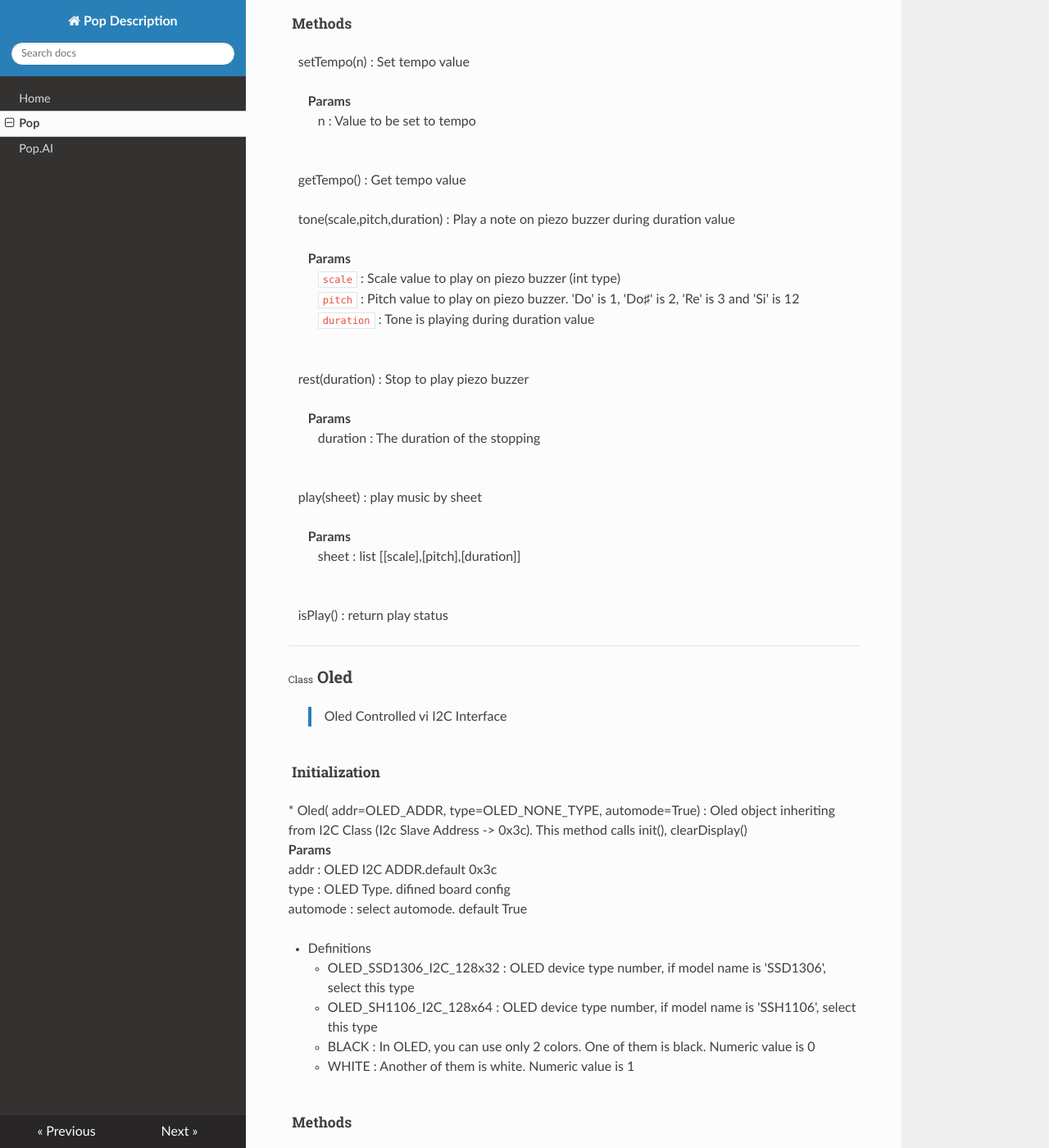
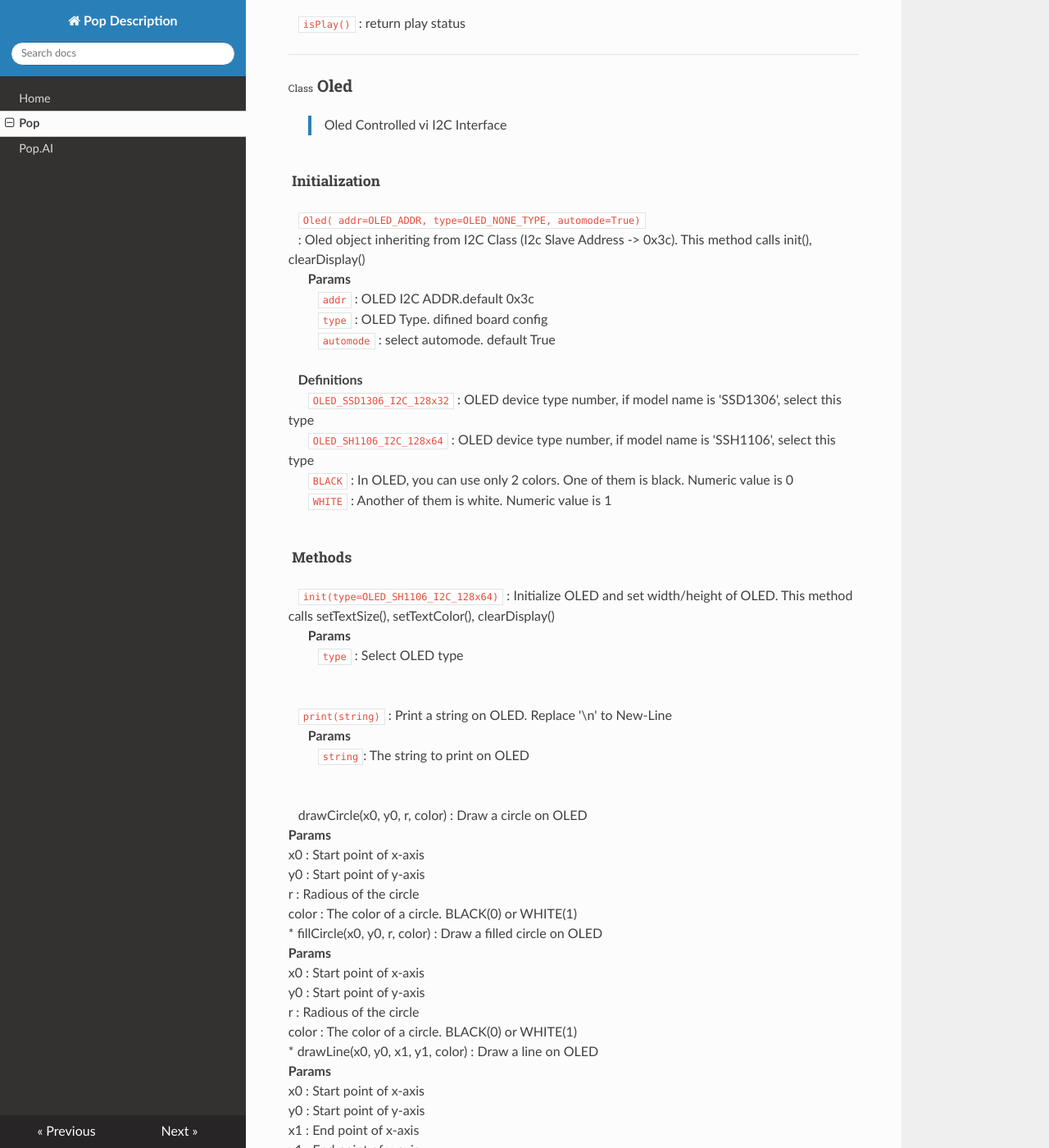
Before and after one commit to hbe-dev/pop_docs, an MkDocs documentation site: the page built from docs/pop.md, in a window 1280 px wide and 1400 px high, scrolled down 7715 px. Shown: the whole window at 82% size. Built offline with MkDocs 1.6.1, drawn with Linux system fonts in a browser that asks for light colours; nearby versions of some CDN libraries; some of the changed text lies outside the part shown.

Commit message:
Update pop.md

```diff
--- a/docs/pop.md
+++ b/docs/pop.md
@@ -15,7 +15,7 @@
 
 <h5>&emsp;Initialization</h5>
 
-&emsp; `Out(n)` : Out Object  <br><br>
+&emsp; `Out(n)` : Out Object<br>
 &emsp;&emsp;**Params**
 &emsp;&emsp;&emsp;`n` : GPIO Number Connected to the Output Device
 
@@ -31,7 +31,7 @@
 
 <h5>&emsp;Initialization</h5>
 
-&emsp;`Led(n)` : Led Object inheriting from Out Class  <br><br>
+&emsp;`Led(n)` : Led Object inheriting from Out Class<br>
 &emsp;&emsp;**Params**
 &emsp;&emsp;&emsp;`n` : GPIO Number Connected to the LED
 
@@ -42,7 +42,7 @@
 
 <h5>&emsp;Initialization</h5>
 
-&emsp;`Leds(n)` : Leds Object inheriting from Led Class  <br><br>
+&emsp;`Leds(n)` : Leds Object inheriting from Led Class<br>
 &emsp;&emsp;**Params**
 &emsp;&emsp;&emsp;`n` : list Number defined board config Connected to the LED
 
@@ -58,20 +58,21 @@
 
 <h5>&emsp;Initialization</h5>
 
-&emsp;`Input(n,activeHigh=Ture)` : Input Object    <br><br>
+&emsp;`Input(n,activeHigh=Ture)` : Input Object<br>
 &emsp;&emsp;**Params**
 &emsp;&emsp;&emsp;`n` : GPIO Number Connected to the Input Device
 &emsp;&emsp;&emsp;`activeHigh` : Used to check if the Input Device is HIGH when pressed , Default True
 
-&emsp;&emsp;**Definitions**
-&emsp;&emsp;&emsp;`FALLING` : Detect Falling Edge
-&emsp;&emsp;&emsp;`RISING` : Detect Rising Edge
-&emsp;&emsp;&emsp;`BOTH` : Detect Both Side
+<h5>&emsp;Definitions</h5>
+
+&emsp;`FALLING` : Detect Falling Edge
+&emsp;`RISING` : Detect Rising Edge
+&emsp;`BOTH` : Detect Both Side
 
 <h5>&emsp;Methods</h5>
 
 &emsp;`read()` : Read the Input Device Status
-&emsp;`setCallback(func,param=None,type=BOTH)` : Set Callback Function When Detect Edge    <br><br>
+&emsp;`setCallback(func,param=None,type=BOTH)` : Set Callback Function When Detect Edge<br>
 &emsp;&emsp;**Params**
 &emsp;&emsp;&emsp;`func` : Function to use when calling Callback
 &emsp;&emsp;&emsp;`param` : Arguments passed to the Callback function , Default None
@@ -84,7 +85,7 @@
 
 <h5>&emsp;Initialization</h5>
 
-&emsp;`Switch(n)` : Switch Object inheriting from Input Class   <br><br>
+&emsp;`Switch(n)` : Switch Object inheriting from Input Class<br>
 &emsp;&emsp;**Params**
 &emsp;&emsp;&emsp;`n` : GPIO Number Connected to the Switch
 
@@ -95,7 +96,7 @@
 
 <h5>&emsp;Initialization</h5>
 
-&emsp;`Switches(n)` : Switch Object inheriting from Input Class <br><br>
+&emsp;`Switches(n)` : Switch Object inheriting from Input Class<br>
 &emsp;&emsp;**Params**
 &emsp;&emsp;&emsp;`n` : list Number defined board config Connected to the Switch
 
@@ -106,28 +107,32 @@
 
 <h5>&emsp;Initialization</h5>
 
-&emsp;`SpiAdc(channel, device=0, bus=0, speed=1000000)` : SpiAdc object <br><br>
+&emsp;`SpiAdc(channel, device=0, bus=0, speed=1000000)` : SpiAdc object <br>
 &emsp;&emsp;**Params**
 &emsp;&emsp;&emsp;`channel` : ADC Channel
 &emsp;&emsp;&emsp;`device` : SPI Interface Channel , Default 0 (in Raspberry Pi)
 &emsp;&emsp;&emsp;`bus` : Not Used..
 &emsp;&emsp;&emsp;`speed` : SPI Interface Clock Speed , Default 1000000(1MHz)
 
-&emsp;&emsp;**Definitions**
-&emsp;&emsp;&emsp;`TYPE_AVERAGE` : Average data based on sampling count
-&emsp;&emsp;&emsp;`TYPE_NORMAL` : Unaveraged raw data
-&emsp;&emsp;&emsp;`MODE_FULL` : Call Callback function always
-&emsp;&emsp;&emsp;`MODE_INCLUSIVE` : If data is in arange(max, min), call Callback function
-&emsp;&emsp;&emsp;`MODE_EXCLUSIVE` : If data is over arange, call Callback function
+<h5>&emsp;Definitions</h5>
+
+&emsp;`TYPE_AVERAGE` : Average data based on sampling count
+&emsp;`TYPE_NORMAL` : Unaveraged raw data
+&emsp;`MODE_FULL` : Call Callback function always
+&emsp;`MODE_INCLUSIVE` : If data is in arange(max, min), call Callback function
+&emsp;`MODE_EXCLUSIVE` : If data is over arange, call Callback function
 
 <h5>&emsp;Methods</h5>
 
-&emsp;`setChipSelect(cs)` : Set SPI Chip Select PIN    <br><br>
+&emsp;`getSample()` : Get Sampling Count
+&emsp;`read()` : Read Data from Device (Raw Type)
+&emsp;`readAverage()` : Read Average Data from Device
+&emsp;`run()` : Read data and call Callback function according to mode
+&emsp;`setChipSelect(cs)` : Set SPI Chip Select PIN<br>
 &emsp;&emsp;**Params**
 &emsp;&emsp;&emsp;`cs` : Chipselect GPIO for SPI Interface
-<br><br>
 
-&emsp;`setCallback(func,param=None,type=TYPE_AVERAGE,mode=MODE_FULL,min=0,max=ADC_MAX)` <br>&emsp;: Set up callback function for automatic data read    <br><br>
+&emsp;`setCallback(func,param=None,type=TYPE_AVERAGE,mode=MODE_FULL,min=0,max=ADC_MAX)` <br>&emsp;: Set up callback function for automatic data read<br>
 &emsp;&emsp;**Params**
 &emsp;&emsp;&emsp;`func` : Function to use when calling Callback
 &emsp;&emsp;&emsp;`param` : Arguments passed to the Callback function , Default None
@@ -135,32 +140,23 @@
 &emsp;&emsp;&emsp;`mode` : Select Mode , Default MODE_FULL
 &emsp;&emsp;&emsp;`min` : analog data minimum , Default 0
 &emsp;&emsp;&emsp;`max` : analog data maximum , Default 4095 (MCP3208 12bit ADC Chip)
-<br><br>
 
-&emsp;`setSample(sample)` : Set Sampling Count<br><br>
+
+&emsp;`setSample(sample)` : Set Sampling Count<br>
 &emsp;&emsp;**Params**
 &emsp;&emsp;&emsp;`sample` : Sampling count
-<br><br>
 
-&emsp;`getSample()` : Get Sampling Count
 
-&emsp;`read()` : Read Data from Device (Raw Type)
-
-&emsp;`readAverage()` : Read Average Data from Device
-
-&emsp;`readVolt(ref=3.3,max=3020.0)` : Read Data from Device (Voltage Type)    <br><br>
+&emsp;`readVolt(ref=3.3,max=3020.0)` : Read Data from Device (Voltage Type)<br>
 &emsp;&emsp;**Params**
 &emsp;&emsp;&emsp;`ref` : Reference Voltage
 &emsp;&emsp;&emsp;`max` : Maximum value of raw data
-<br><br>
 
-&emsp;`readVoltAverage(ref=3.3,max=3020.0)` : Read Data from Device (Voltage Type)    <br><br>
+
+&emsp;`readVoltAverage(ref=3.3,max=3020.0)` : Read Data from Device (Voltage Type)<br>
 &emsp;&emsp;**Params**
 &emsp;&emsp;&emsp;`ref` : Reference Voltage
 &emsp;&emsp;&emsp;`max` : Maximum value of raw data
-<br><br>
-
-&emsp;`run()` : Read data and call Callback function according to mode
 
 ---
 
@@ -169,7 +165,7 @@
 
 <h5>&emsp;Initialization</h5>
 
-&emsp;`Psd(channel=-1, device=0, bus=0, speed=1000000)` : PSD object inheriting from SpiAdc Class    <br><br>
+&emsp;`Psd(channel=-1, device=0, bus=0, speed=1000000)` : PSD object inheriting from SpiAdc Class<br>
 &emsp;&emsp;**Params**
 &emsp;&emsp;&emsp;`channel` : ADC Channel
 &emsp;&emsp;&emsp;`device` : SPI Interface Channel , Default 0 (in Raspberry Pi)
@@ -178,7 +174,7 @@
 
 <h5>&emsp;Methods</h5>
 
-&emsp;`calcDist(val,calibration=1.1)` : Calculate distance value from raw data    <br><br>
+&emsp;`calcDist(val,calibration=1.1)` : Calculate distance value from raw data    <br>
 &emsp;&emsp;**Params**
 &emsp;&emsp;&emsp;`val` : ADC Raw Data
 &emsp;&emsp;&emsp;`calibration` : Calibration Value, Default 1.1
@@ -190,7 +186,7 @@
 
 <h5>&emsp;Initialization</h5>
 
-&emsp;`Cds(channel=-1, device=0, bus=0, speed=1000000)` : Cds object inheriting from SpiAdc Class<br><br>
+&emsp;`Cds(channel=-1, device=0, bus=0, speed=1000000)` : Cds object inheriting from SpiAdc Class<br>
 &emsp;&emsp;**Params**
 &emsp;&emsp;&emsp;`channel` : ADC Channel
 &emsp;&emsp;&emsp;`device` : SPI Interface Channel , Default 0 (in Raspberry Pi)
@@ -199,7 +195,7 @@
 
 <h5>&emsp;Methods</h5>
 
-&emsp;`setCalibrationPseudoLx(func)` : Set calibration function    <br><br>
+&emsp;`setCalibrationPseudoLx(func)` : Set calibration function<br>
 &emsp;&emsp;**Params**
 &emsp;&emsp;&emsp;`func` : Calibration function
 <br><br>
@@ -213,7 +209,7 @@
 
 <h5>&emsp;Initialization</h5>
 
-&emsp;`Sound(channel=-1, device=0, bus=0, speed=1000000)` : Sound object inheriting from SpiAdc Class    <br><br>
+&emsp;`Sound(channel=-1, device=0, bus=0, speed=1000000)` : Sound object inheriting from SpiAdc Class<br>
 &emsp;&emsp;**Params**
 &emsp;&emsp;&emsp;`channel` : ADC Channel
 &emsp;&emsp;&emsp;`device` : SPI Interface Channel , Default 0 (in Raspberry Pi)
@@ -227,7 +223,7 @@
 
 <h5>&emsp;Initialization</h5>
 
-&emsp;`Vr(channel=-1, device=0, bus=0, speed=1000000)` : Vr object inheriting from SpiAdc Class    <br><br>
+&emsp;`Vr(channel=-1, device=0, bus=0, speed=1000000)` : Vr object inheriting from SpiAdc Class<br>
 &emsp;&emsp;**Params**
 &emsp;&emsp;&emsp;`channel` : ADC Channel
 &emsp;&emsp;&emsp;`device` : SPI Interface Channel , Default 0 (in Raspberry Pi)
@@ -241,7 +237,7 @@
 
 <h5>&emsp;Initialization</h5>
 
-&emsp;`Potentiometer(channel=-1, device=0, bus=0, speed=1000000)` : Potentiometer object inheriting from SpiAdc Class    <br><br>
+&emsp;`Potentiometer(channel=-1, device=0, bus=0, speed=1000000)` : Potentiometer object inheriting from SpiAdc Class<br>
 &emsp;&emsp;**Params**
 &emsp;&emsp;&emsp;`channel` : ADC Channel
 &emsp;&emsp;&emsp;`device` : SPI Interface Channel , Default 0 (in Raspberry Pi)
@@ -250,7 +246,7 @@
 
 <h5>&emsp;Methods</h5>
 
-&emsp;`setRangeTable(table)` : Set potentiometer range table    <br><br>
+&emsp;`setRangeTable(table)` : Set potentiometer range table<br>
 &emsp;&emsp;**Params**
 &emsp;&emsp;&emsp;`table` : Table with 10 elements
 &emsp;&emsp;&emsp;&emsp;ex) [48, 300, 700, 1090, 1540, 1945, 2320, 2715, 2980, 3040]
@@ -267,37 +263,37 @@
 
 <h5>&emsp;Initialization</h5>
 
-&emsp;`PiezoBuzzer(n)` : PiezoBuzzer object inheriting from PopThread
+&emsp;`PiezoBuzzer(n)` : PiezoBuzzer object inheriting from PopThread<br>
 &emsp;&emsp;**Params**
 &emsp;&emsp;&emsp;`n` : GPIO Number Connected to the PiezoBuzzer defined board setting or Can setting manually
 
 <h5>&emsp;Methods</h5>
 
-&emsp;setTempo(n) : Set tempo value<br><br>
+&emsp;`setTempo(n)` : Set tempo value<br>
 &emsp;&emsp;**Params**
-&emsp;&emsp;&emsp;n : Value to be set to tempo
+&emsp;&emsp;&emsp;`n` : Value to be set to tempo
 <br><br>
 
-&emsp;getTempo() : Get tempo value
+&emsp;`getTempo()` : Get tempo value
 
-&emsp;tone(scale,pitch,duration) : Play a note on piezo buzzer during duration value    <br><br>
+&emsp;`tone(scale,pitch,duration)` : Play a note on piezo buzzer during duration value    <br>
 &emsp;&emsp;**Params**
 &emsp;&emsp;&emsp;`scale` : Scale value to play on piezo buzzer (int type)
 &emsp;&emsp;&emsp;`pitch` : Pitch value to play on piezo buzzer. 'Do' is 1, 'Do♯' is 2, 'Re' is 3 and 'Si' is 12
 &emsp;&emsp;&emsp;`duration` : Tone is playing during duration value
 <br><br>
 
-&emsp;rest(duration) : Stop to play piezo buzzer    <br><br>
+&emsp;`rest(duration)` : Stop to play piezo buzzer    <br>
 &emsp;&emsp;**Params**
-&emsp;&emsp;&emsp;duration : The duration of the stopping
+&emsp;&emsp;&emsp;`duration` : The duration of the stopping
 <br><br>
 
-&emsp;play(sheet) : play music by sheet<br><br>
+&emsp;`play(sheet)` : play music by sheet<br>
 &emsp;&emsp;**Params**
-&emsp;&emsp;&emsp;sheet : list [[scale],[pitch],[duration]]
+&emsp;&emsp;&emsp;`sheet` : list [[scale],[pitch],[duration]]
 <br><br>
 
-&emsp;isPlay() : return play status
+&emsp;`isPlay()` : return play status
 
 ---
 
@@ -305,26 +301,32 @@
 > Oled Controlled vi I2C Interface
 
 <h5>&emsp;Initialization</h5>
-	* Oled( addr=OLED_ADDR, type=OLED_NONE_TYPE, automode=True) : Oled object inheriting from I2C Class (I2c Slave Address -> 0x3c). This method calls init(), clearDisplay()
-		**Params**
-			addr : OLED I2C ADDR.default 0x3c
-			type : OLED Type. difined board config
-			automode : select automode. default True
 
-* Definitions
-	* OLED_SSD1306_I2C_128x32 : OLED device type number, if model name is 'SSD1306', select this type
-	* OLED_SH1106_I2C_128x64 : OLED device type number, if model name is 'SSH1106', select this type
-	* BLACK : In OLED, you can use only 2 colors. One of them is black. Numeric value is 0
-	* WHITE : Another of them is white. Numeric value is 1
+&emsp;`Oled( addr=OLED_ADDR, type=OLED_NONE_TYPE, automode=True)` <br>&emsp;: Oled object inheriting from I2C Class (I2c Slave Address -> 0x3c). This method calls init(), clearDisplay()    <br>
+&emsp;&emsp;**Params**
+&emsp;&emsp;&emsp;`addr` : OLED I2C ADDR.default 0x3c
+&emsp;&emsp;&emsp;`type` : OLED Type. difined board config
+&emsp;&emsp;&emsp;`automode` : select automode. default True
+
+&emsp;**Definitions**
+&emsp;&emsp;`OLED_SSD1306_I2C_128x32` : OLED device type number, if model name is 'SSD1306', select this type
+&emsp;&emsp;`OLED_SH1106_I2C_128x64` : OLED device type number, if model name is 'SSH1106', select this type
+&emsp;&emsp;`BLACK` : In OLED, you can use only 2 colors. One of them is black. Numeric value is 0
+&emsp;&emsp;`WHITE` : Another of them is white. Numeric value is 1
 
 <h5>&emsp;Methods</h5>
-	* init(type=OLED_SH1106_I2C_128x64) : Initialize OLED and set width/height of OLED. This method calls setTextSize(), setTextColor(), clearDisplay()
-		**Params**
-			type : Select OLED type
-	* print(string) : Print a string on OLED. Replace '\n' to New-Line
-		**Params**
-			string: The string to print on OLED
-	* drawCircle(x0, y0, r, color) : Draw a circle on OLED
+
+&emsp;`init(type=OLED_SH1106_I2C_128x64)` : Initialize OLED and set width/height of OLED. This method calls setTextSize(), setTextColor(), clearDisplay()    <br>
+&emsp;&emsp;**Params**
+&emsp;&emsp;&emsp;`type` : Select OLED type
+<br><br>
+
+&emsp;`print(string)` : Print a string on OLED. Replace '\n' to New-Line
+&emsp;&emsp;**Params**
+&emsp;&emsp;&emsp;`string`: The string to print on OLED
+<br><br>
+
+&emsp;drawCircle(x0, y0, r, color) : Draw a circle on OLED
 		**Params**
 			x0 : Start point of x-axis
 			y0 : Start point of y-axis
```
